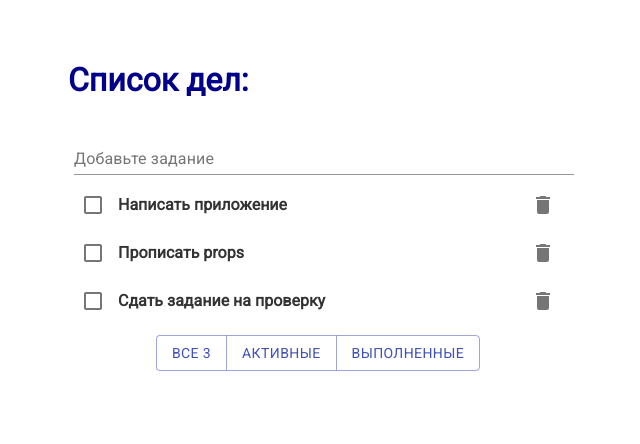
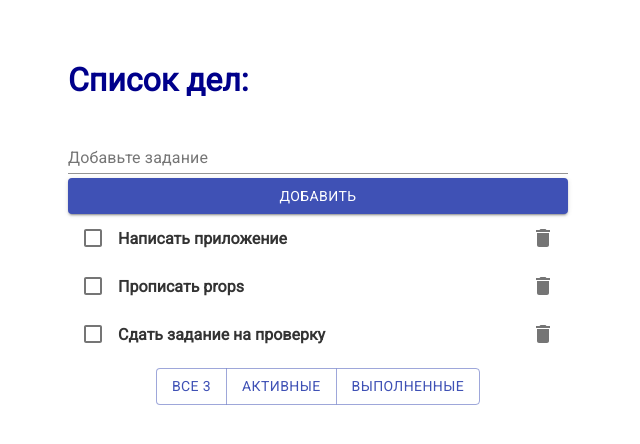
Before and after one commit to WebHeroSchool/todo_chudik, a React (Create React App) app: page / in a window 1280 px wide. Shown: the top 444 px of the page, without its empty margins (322-962 px from the left). Built offline with nearby package versions, Linux system fonts and the light colour scheme.

Commit message:
adding a case to the list

```diff
--- a/src/components/App/App.js
+++ b/src/components/App/App.js
@@ -44,11 +44,23 @@
 
   onClickDelete = id => this.setState(state => ({items: state.items.filter(item => item.id !== id) }));
 
+  onClickAdd = value => this.setState(state => ({
+    items: [
+      ...state.items,
+      {
+        value,
+        isDone: false,
+        id: state.count +1
+      }
+    ],
+    count: state.count +1
+  }))
+
   render() {
     return(
       <div className={styles.wrap}>
         <h1>Список дел:</h1>
-        < InputItem />
+        < InputItem onClickAdd={this.onClickAdd}/>
         < ItemList
           items={this.state.items}
           onClickDone={this.onClickDone}
--- a/src/components/InputItem/InputItem.js
+++ b/src/components/InputItem/InputItem.js
@@ -1,14 +1,55 @@
 import React from 'react';
 import TextField from '@material-ui/core/TextField';
+import Button from '@material-ui/core/Button';
 
-const InputItem = () => (<div>
-  <TextField
-    id="standard-full-width"
-    label="Добавьте задание"
-    style={{ margin: 6 }}
-    fullWidth
-    margin="normal"
-  />
-</div>)
+class InputItem extends React.Component {
+  state = {
+    inputValue: '',
+    errorMessage: '',
+    isError: false
+  };
+
+  onButtonClick = () => {
+    if (this.state.inputValue !== '') {
+      this.setState({
+          inputValue: '',
+          errorMessage: '',
+          isError: false
+      });
+      this.props.onClickAdd(this.state.inputValue);
+    } else {
+        this.setState({
+            errorMessage: 'Ошибка! Поле пустое. Добавьте дело.',
+            isError: true
+        })
+    }
+  }
+
+  changeToUppercase = event => {
+    this.setState({ inputValue: event.target.value.toUpperCase()});
+  };
+
+  render() {
+    return (<div>
+      <TextField
+        id="standard-dense"
+        label="Добавьте задание"
+        fullWidth
+        margin="dense"
+        helperText={this.state.errorMessage}
+        value={this.state.inputValue}
+        onChange={event => this.setState({ inputValue: event.target.value.toUpperCase() })}
+      />
+      <Button
+        variant="contained"
+        color="primary"
+        fullWidth
+        onClick={this.onButtonClick}
+      >
+        Добавить
+      </Button>
+    </div>);
+  }
+}
 
 export default InputItem;
--- a/src/components/Item/Item.js
+++ b/src/components/Item/Item.js
@@ -22,9 +22,9 @@
     }>
     {value}
   </div>
-  <Tooltip title="Delete">
+  <Tooltip onClick={() => onClickDelete(id)} title="Delete">
     <IconButton aria-label="delete">
-      <DeleteIcon onClick={() => onClickDelete(id)} />
+      <DeleteIcon />
     </IconButton>
   </Tooltip>
 </div>);
--- a/src/components/ItemList/ItemList.js
+++ b/src/components/ItemList/ItemList.js
@@ -2,7 +2,7 @@
 import Item from '../Item/Item';
 
 const ItemList = ({ items, onClickDone, onClickDelete }) => (<div>
-  {items.map(item => <div key={item.value}>
+  {items.map(item => <div key={item.id}>
       < Item
         value={item.value}
         isDone={item.isDone}
```
Also changed, not shown: 1 other file (tests, documents, lock files or other folders).
